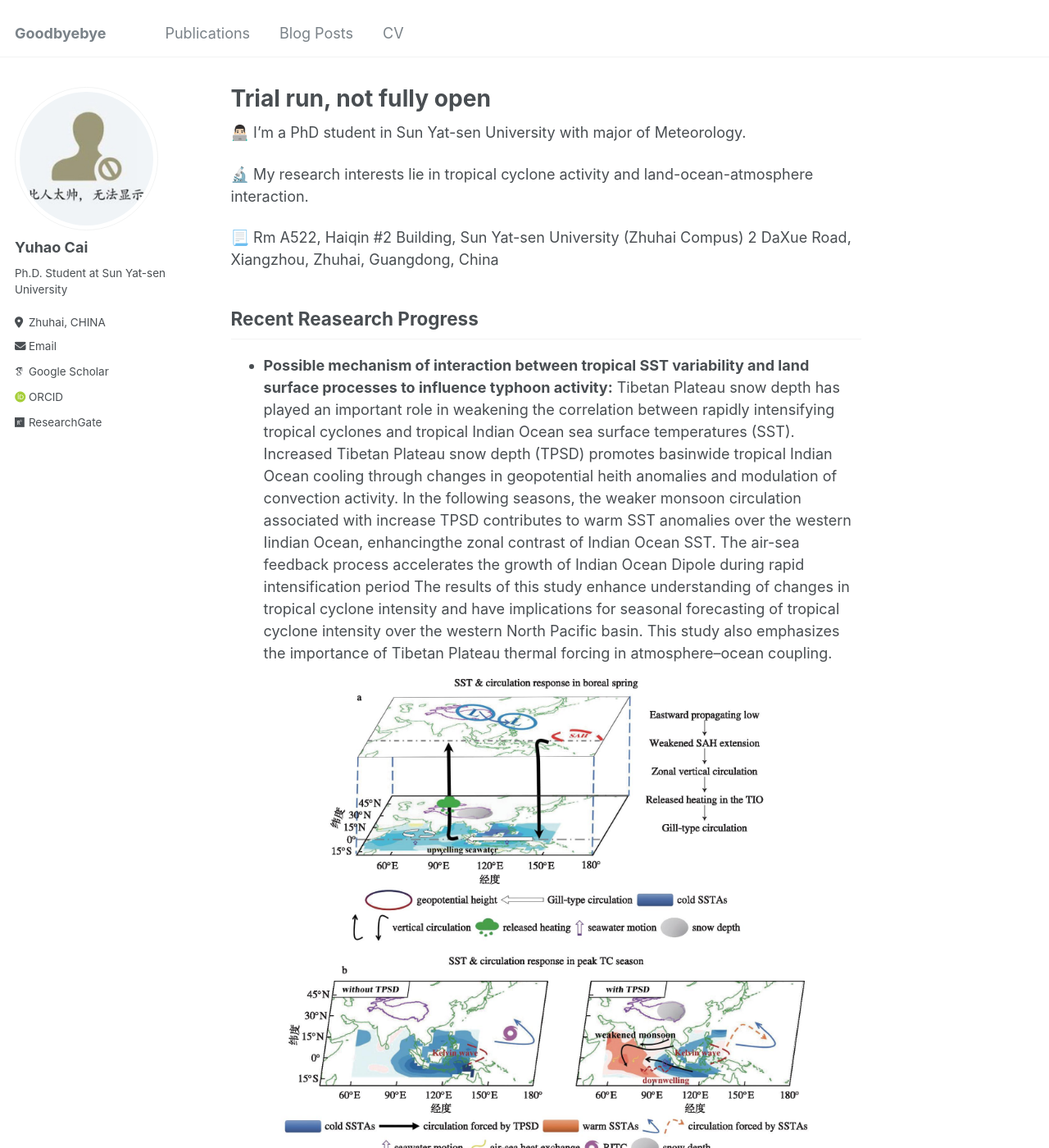
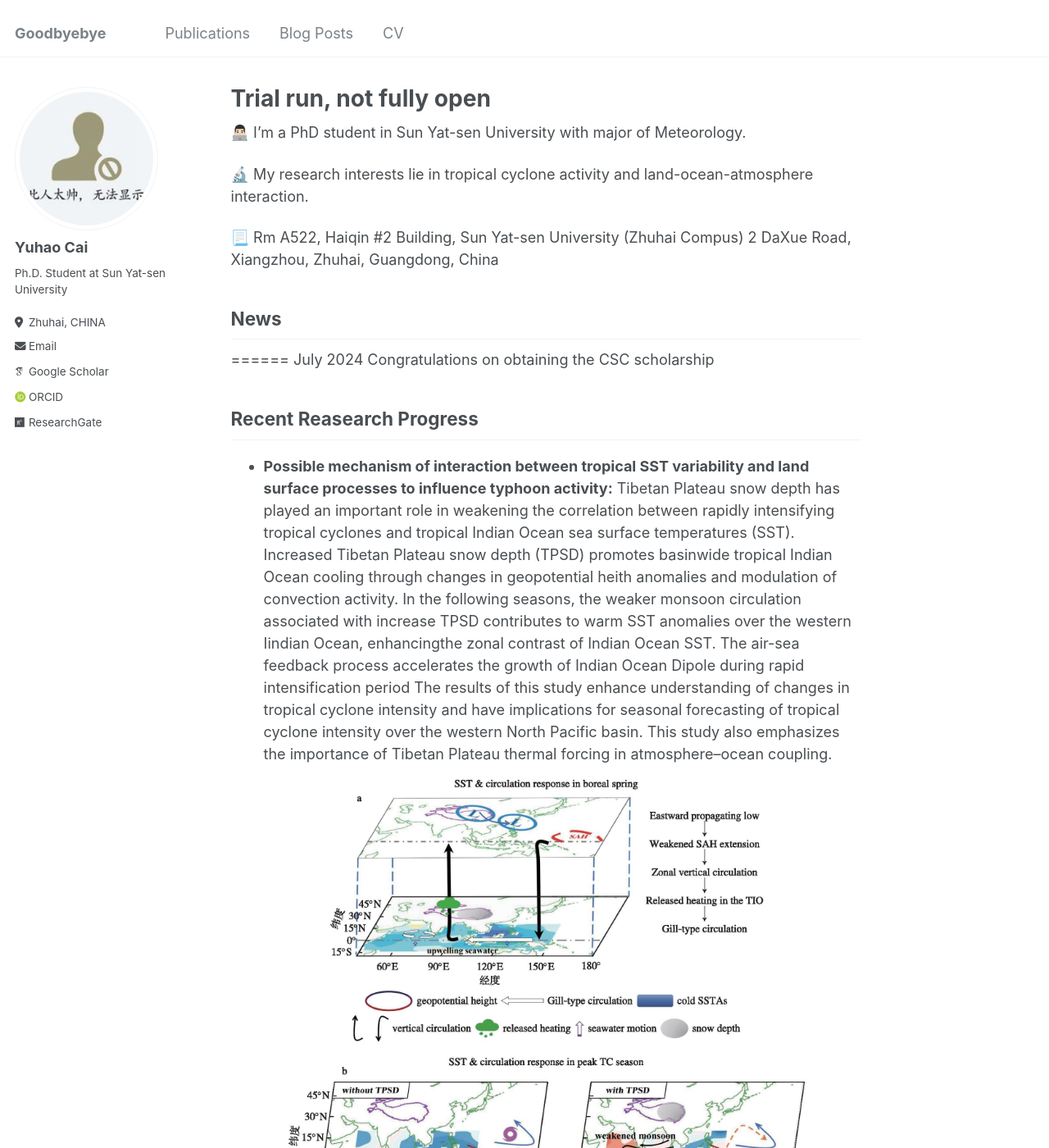
Before and after one commit to caiyh63/caiyh63.github.io, a Jekyll site: the page built from _pages/about.md, in a window 1280 px wide and 1400 px high. Shown: the whole window at 82% size. Built offline with Jekyll 4.4.1, drawn with Linux system fonts in a browser that asks for light colours; some web fonts are replaced; some of the changed text lies outside the part shown.

Commit message:
Update about.md

```diff
--- a/_pages/about.md
+++ b/_pages/about.md
@@ -14,6 +14,9 @@ redirect_from:
 📃 Rm A522, Haiqin #2 Building, Sun Yat-sen University (Zhuhai Compus) 2 DaXue Road, Xiangzhou, Zhuhai, Guangdong, China
 
 
+## News
+======
+July 2024  Congratulations on obtaining the CSC scholarship
 
 ## Recent Reasearch Progress
 
```
Also changed, not shown: other parts of _pages/about.md (+1 -1 lines).
